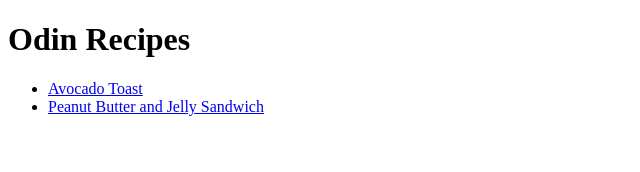
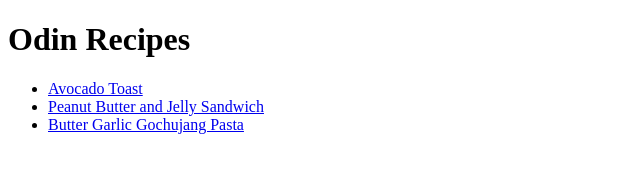
Before and after one commit to argos89/odin-recipes-new, a plain HTML site: page index.html in a window 1280 px wide. Shown: the whole page, without its empty margins (0-640 px from the left). Drawn offline with Linux system fonts and the light colour scheme.

Commit message:
add link to butter garlic gochujang pasta page homepage is missing link to bggp page

```diff
--- a/index.html
+++ b/index.html
@@ -11,6 +11,7 @@
         <ul>
             <li><a href="recipes-new/avocado-toast.html" target="_blank" rel="noopener noreferrer">Avocado Toast</a></li>
             <li><a href="recipes-new/pb-j.html" target="_blank" rel="noopener noreferrer">Peanut Butter and Jelly Sandwich</a></li>
+            <li><a href="recipes-new/butter-garlic-gochujang-pasta.html" target="_blank" rel="noopener noreferrer">Butter Garlic Gochujang Pasta</a></li>
         </ul>
 
     </body>
```
